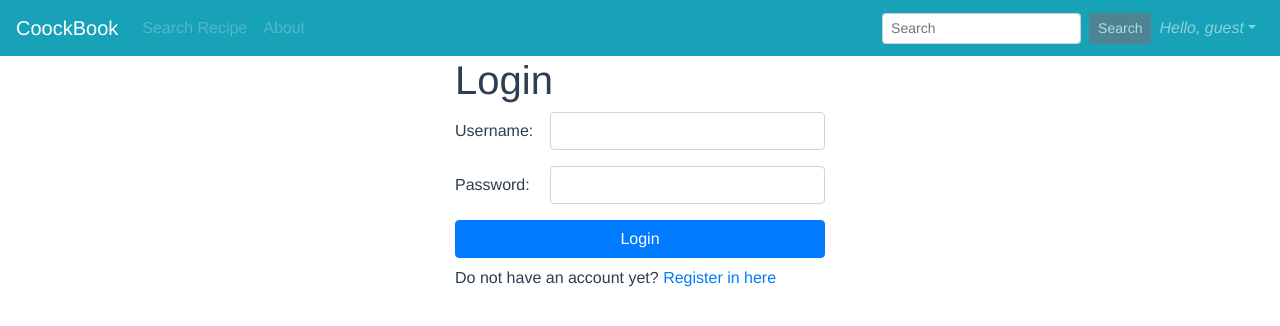
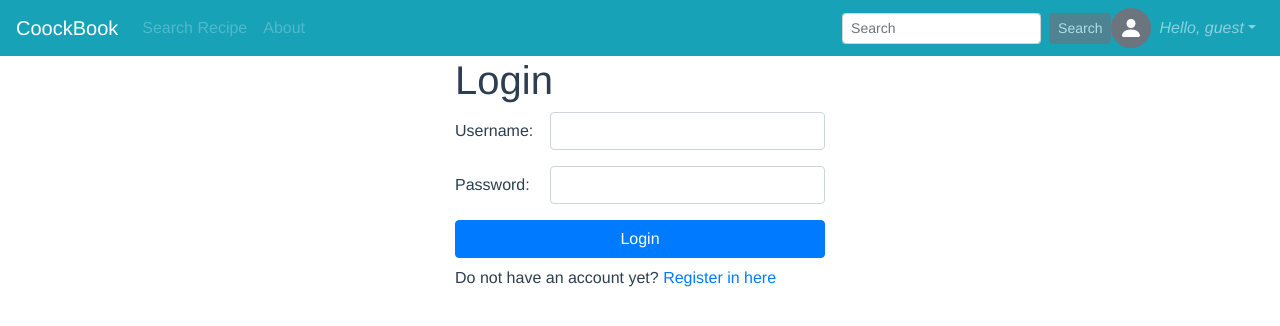
Before and after one commit to alongutm/Recipes-Full-Stack-Project, a Vue app: page /#/login in a window 1280 px wide. Shown: the top 326 px of the page. Built offline with nearby package versions, Linux system fonts and the light colour scheme.

Commit message:
added user icon

```diff
--- a/src/components/Header.vue
+++ b/src/components/Header.vue
@@ -20,6 +20,9 @@
             </b-nav-form>
 
             <!-- for a signed in user  -->
+            <b-avatar src="$root.store.profile_pic" v-if="$root.store.profile_pic" right></b-avatar>
+            <b-avatar variant="secondary" v-else right></b-avatar>
+
             <b-nav-item-dropdown v-if="$root.store.username" right>
               <!-- Using 'button-content' slot -->
               <template v-slot:button-content>
--- a/src/pages/LoginPage.vue
+++ b/src/pages/LoginPage.vue
@@ -87,7 +87,7 @@ export default {
     async Login() {
       try {
         const response = await this.axios.post(
-          "https://test-for-3-2.herokuapp.com/user/Login",
+          "http://localhost:3000/users/Login",
           {
             username: this.form.username,
             password: this.form.password
```
Also changed, not shown: src/main.js (+3 -6 lines).
